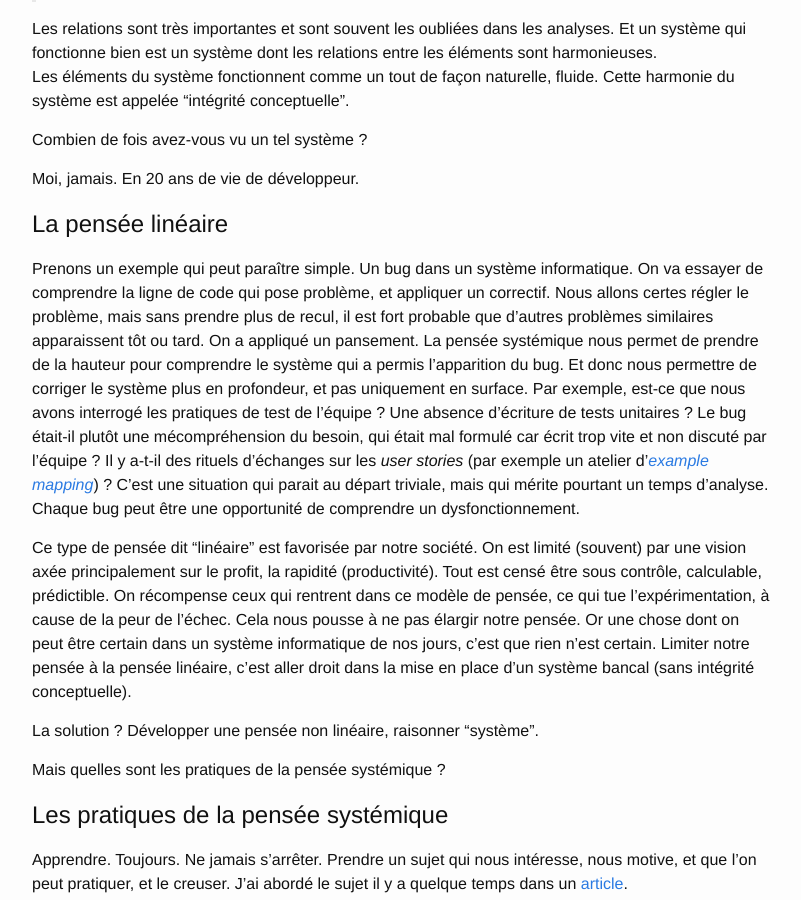
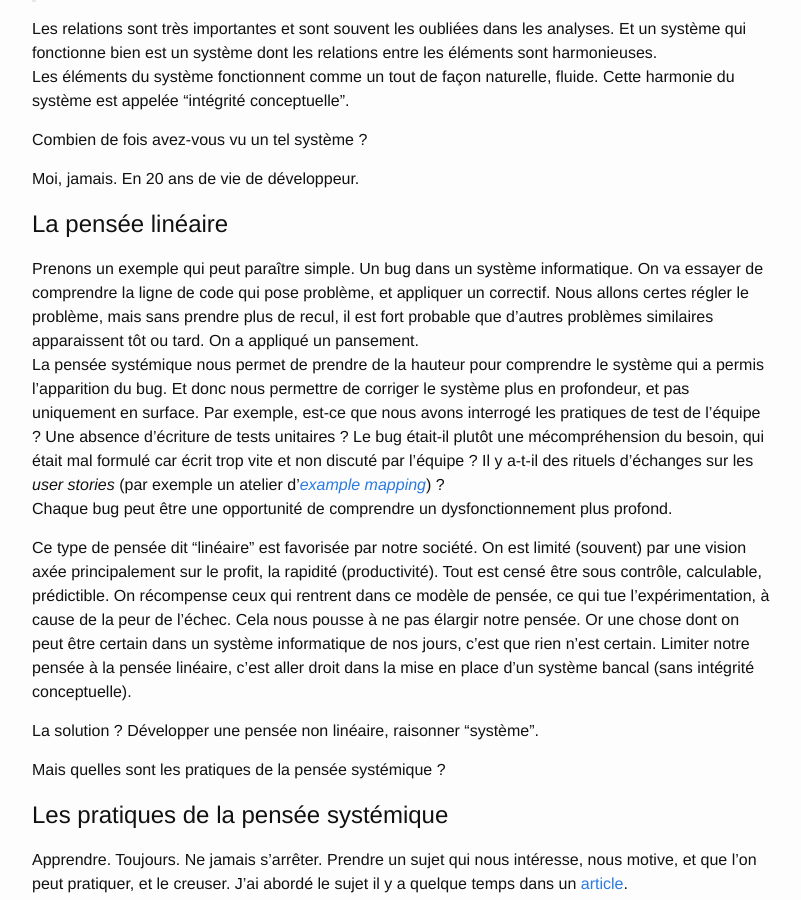
Before and after one commit to fego/fego.github.io, a Jekyll site: the page built from docs/_posts/2025-02-23-Learning Systems Thinking.md, in a window 1280 px wide and 900 px high, scrolled down 2120 px. Shown: the whole window, without its empty margins (238-1039 px from the left). Built offline with Jekyll 4.4.1, drawn with Linux system fonts in a browser that asks for light colours; our own code applies the rules of GitHub Pages for plain Markdown files.

Commit message:
pensée linéaire

```diff
--- a/docs/_posts/2025-02-23-Learning Systems Thinking.md
+++ b/docs/_posts/2025-02-23-Learning Systems Thinking.md
@@ -58,8 +58,7 @@
 Une absence d'écriture de tests unitaires ?
 Le bug était-il plutôt une mécompréhension du besoin, qui était mal formulé car écrit trop vite et non discuté par l'équipe ?
 Il y a-t-il des rituels d'échanges sur les *user stories* (par exemple un atelier d'*[example mapping](https://cucumber.io/blog/bdd/example-mapping-introduction/)*) ?
-C'est une situation qui parait au départ triviale, mais qui mérite pourtant un temps d'analyse.
-Chaque bug peut être une opportunité de comprendre un dysfonctionnement.
+Chaque bug peut être une opportunité de comprendre un dysfonctionnement plus profond.
 
 Ce type de pensée dit "linéaire" est favorisée par notre société.
 On est limité (souvent) par une vision axée principalement sur le profit, la rapidité (productivité).
```
